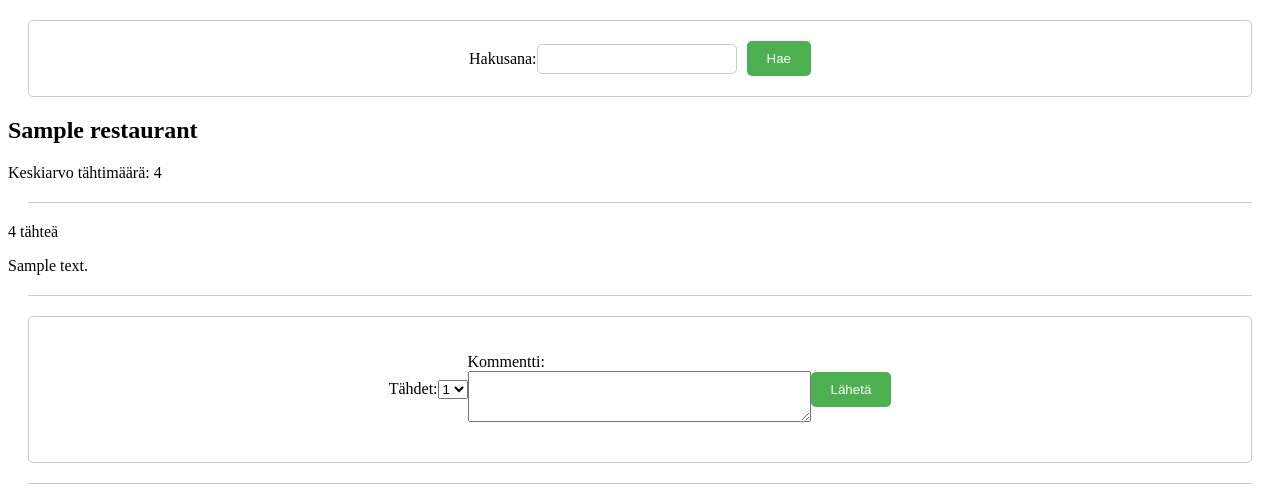
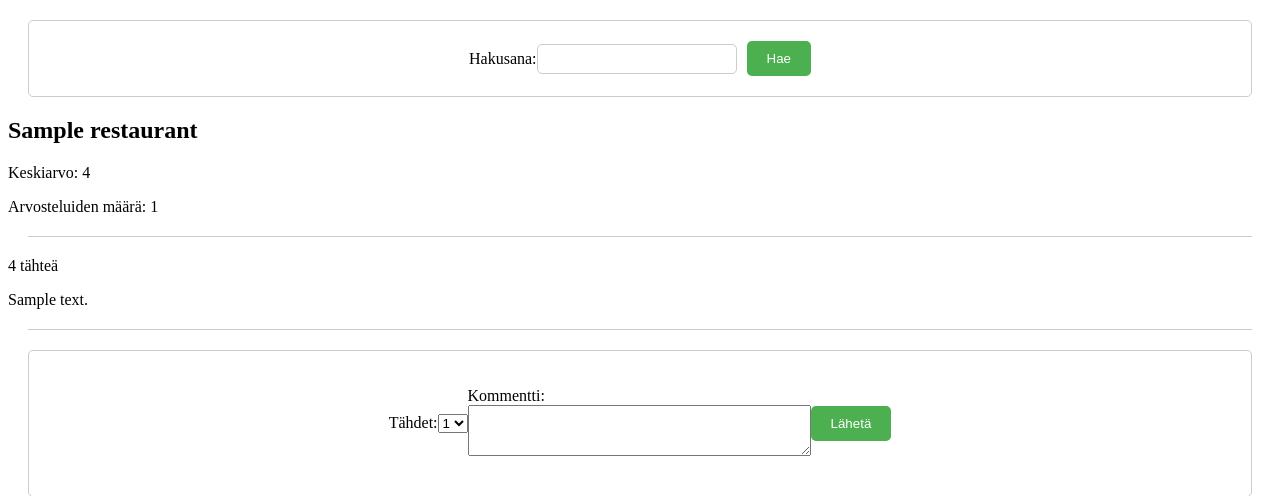
Before and after one commit to nikitaessine/arvostelusovellus, a Flask app: template templates/reviews.html in a window 1280 px wide. Shown: the top 496 px of the page. Run offline with Flask 3, Linux system fonts and the light colour scheme; the template is opened without the code that fills it: most values are stand-ins (such as "Sample title", 1, 10 or a date in 2020).

Commit message:
amount of reviews is shown

```diff
--- a/routes.py
+++ b/routes.py
@@ -28,7 +28,7 @@ def user_restaurants():
 
 @app.route("/review")
 def reviews():
-    result = db.session.execute(text("SELECT restaurants.*, AVG(reviews.stars) AS avg_stars FROM restaurants LEFT JOIN reviews ON restaurants.id = reviews.restaurant_id GROUP BY restaurants.id"))
+    result = db.session.execute(text("SELECT restaurants.*, AVG(reviews.stars) AS avg_stars, COUNT(reviews.id) AS review_count FROM restaurants LEFT JOIN reviews ON restaurants.id = reviews.restaurant_id GROUP BY restaurants.id"))
     restaurants_all = result.fetchall()
     return render_template("reviews.html", count=len(restaurants_all), restaurants=restaurants_all)
 
--- a/templates/reviews.html
+++ b/templates/reviews.html
@@ -14,7 +14,8 @@
 
 {% for restaurant in restaurants %}
     <h2>{{ restaurant.name }}</h2>
-    <p>Keskiarvo tähtimäärä: {{ restaurant.avg_stars|round(2) }}</p>
+    <p>Keskiarvo: {{ restaurant.avg_stars|round(2) }}</p>
+    <p>Arvosteluiden määrä: {{ restaurant.review_count }}</p>
     <hr>
     {% for review in restaurant.reviews %}
         <p>{{ review.stars }} tähteä</p>
```
